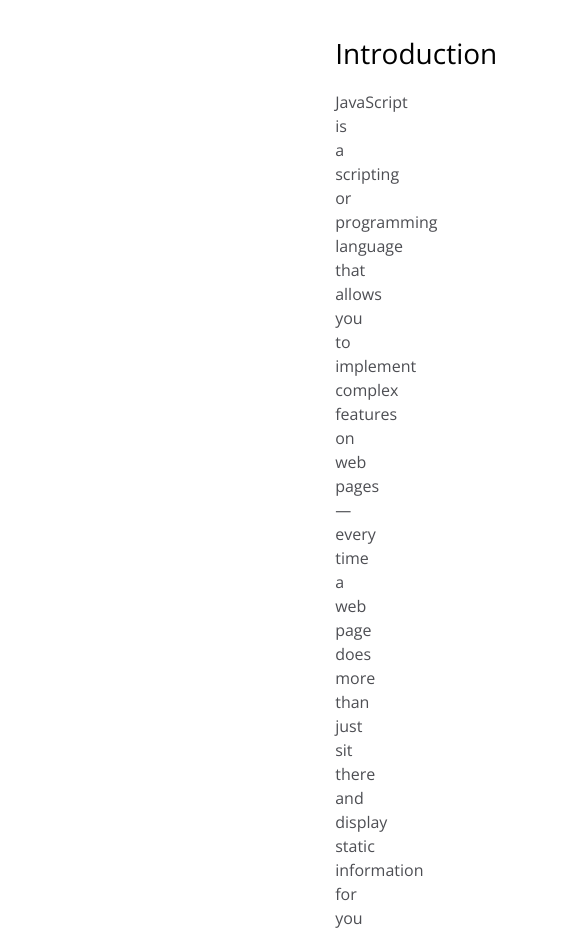
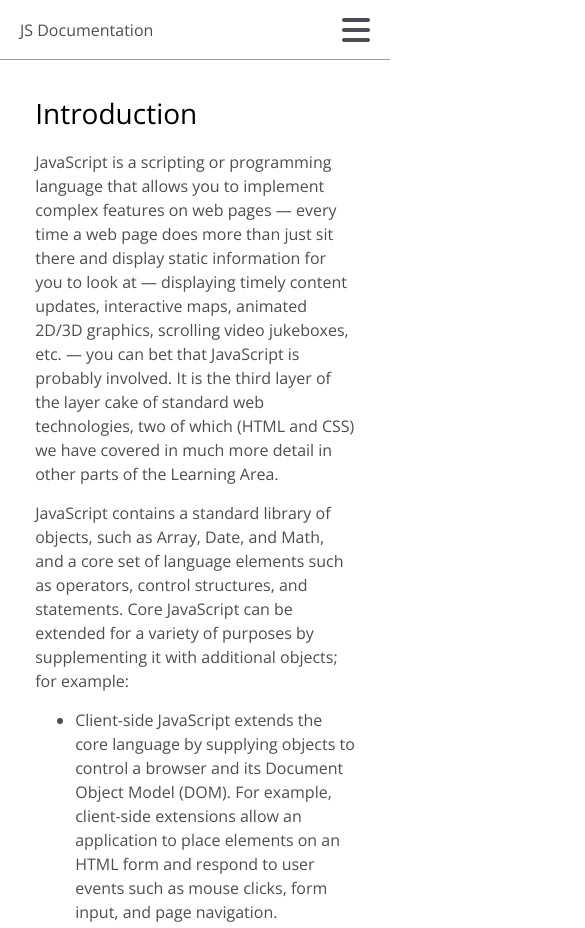
Before and after one commit to jbidz/jsdocumentation, a plain HTML site: page index.html in a window 390 px wide. Shown: the top 928 px of the page, 585 px wide, since content can reach past the window. Drawn offline with nearby package versions, Linux system fonts and the light colour scheme.

Commit message:
added responsive layout

```diff
--- a/index.html
+++ b/index.html
@@ -6,10 +6,16 @@
     <meta http-equiv="X-UA-Compatible" content="IE=edge">
     <meta name="viewport" content="width=device-width, initial-scale=1.0">
     <link rel="stylesheet" href="style.css">
+    <script src="https://kit.fontawesome.com/753dc484a4.js" crossorigin="anonymous"></script>
+    <script src="main.js" defer></script>
     <title>Document</title>
 </head>
 <body>
-    <nav id="navbar">
+    <div class="mobile-topbar">
+        <span>JS Documentation</span>
+        <i class="fas fa-solid fa-bars" onclick="toggleMenu()"></i>
+    </div>
+    <nav id="navbar" class="hide">
 
         <header>
             <span>JS </span> Documentation
--- /dev/null
+++ b/main.js
@@ -0,0 +1,23 @@
+
+var sidebar = document.getElementById("navbar")
+
+var navLinks = document.querySelectorAll(".nav-link")
+
+navLinks.forEach(link => {
+    link.addEventListener('click', function(e) {
+        toggleMenu()
+    })
+})
+
+// window.addEventListener('keydown', function(e){
+//     console.log(e)
+//     if(e.key === 'c'){
+//         toggleMenu()
+//     }
+// })
+
+
+
+function toggleMenu(){
+    sidebar.classList.toggle('hide')
+}
--- a/style.css
+++ b/style.css
@@ -24,6 +24,9 @@
     left: 0;
     top: 0;
     height: 100%;
+    z-index: 1;
+    background-color: #fff;
+    transition: 0.3s ease-out;
 }
 
 main {
@@ -57,6 +60,25 @@
     border-radius: 5px;
     font-family: monospace;
     white-space: pre-line;
+}
+.mobile-topbar {
+    background-color: #fff;
+    display: flex;
+    position: fixed;
+    top: 0;
+    left: 0;
+    width: 100%;
+    align-items: center;
+    justify-content: space-between;
+    color:rgba(0, 0, 0, 0.1);
+    height: 60px;
+    padding: 0 20px;
+    margin-top: -100%;
+    border-bottom: 1px solid rgb(155, 155, 155);
+    transition: 0.2s ease-out;
+}
+.mobile-topbar i {
+    font-size: 2rem;
 }
 #References a{
     color: blue;
@@ -101,14 +123,15 @@
     background-color: rgba(0, 0, 0, 0.1);
 }
 
-@media (max-width: 700px) {
-    #nav-bar {
-
-    }
-}
 
 @media (max-width: 800px){
-  #navbar {
-    display: none;
+  .hide {
+    margin-left: -100%;
+  }
+  main {
+      margin: 60px 0 0 0;
+  }
+  .mobile-topbar {
+      margin: 0;
   }
 }
```
